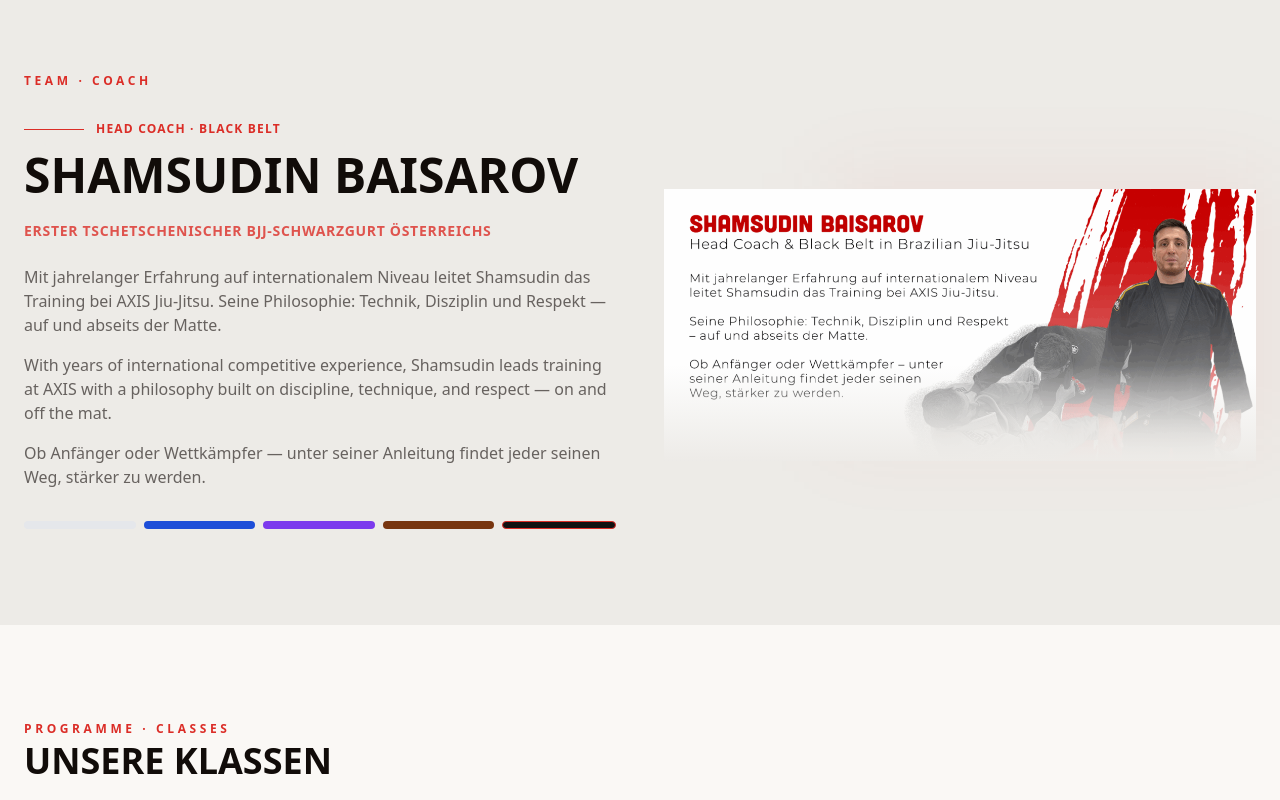
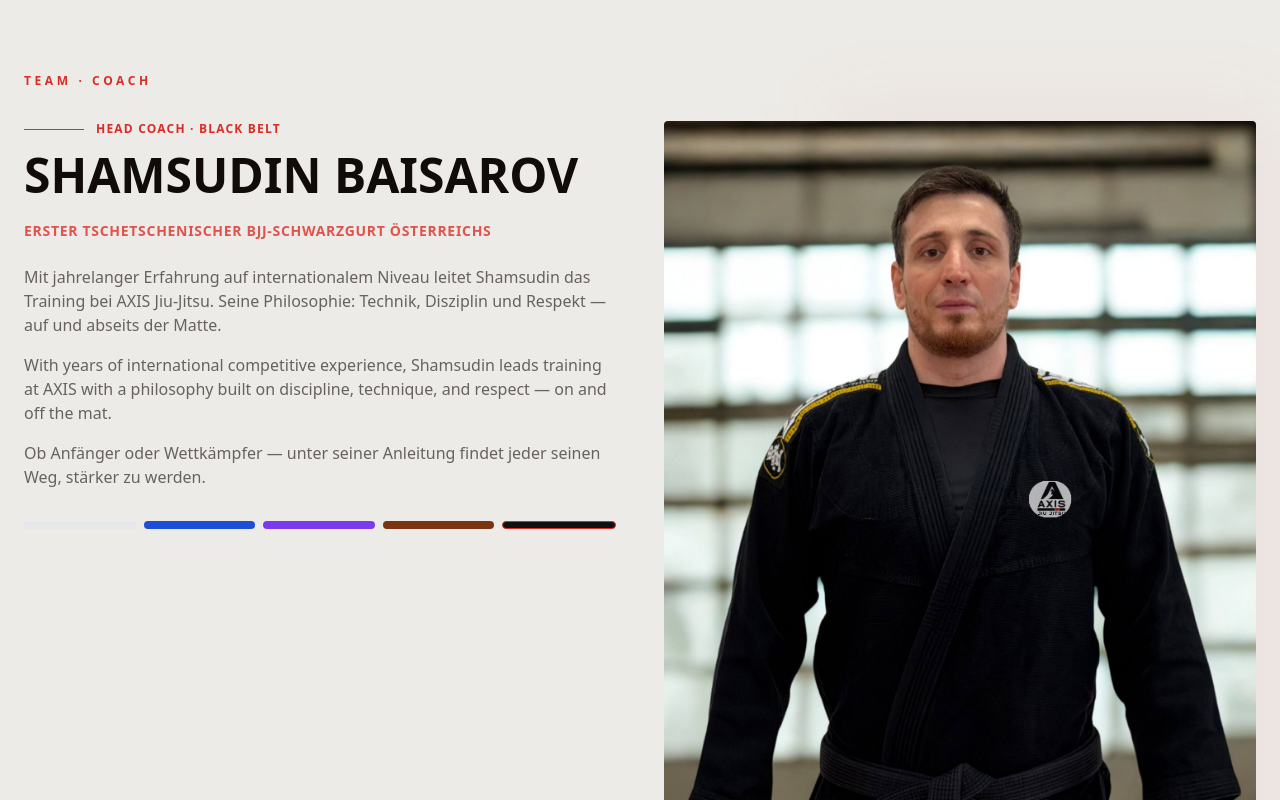
Before and after one commit to Magaloko/AXISJJ, a Next.js app: page / in a window 1280 px wide. Shown: the part 1660-2460 px from the top of the page. Built offline with nearby package versions, Linux system fonts and the light colour scheme; no server answers; the database is empty.

Commit message:
feat(coach): replace banner with portrait photo, fix layout for portrait image

```diff
--- a/components/public/CoachSection.tsx
+++ b/components/public/CoachSection.tsx
@@ -9,7 +9,7 @@
           Team · Coach
         </p>
 
-        <div className="mt-8 grid items-center gap-12 lg:grid-cols-2">
+        <div className="mt-8 grid items-start gap-12 lg:grid-cols-2">
 
           <div>
             <div className="mb-2 flex items-center gap-3">
@@ -66,13 +66,13 @@
 
           <div className="relative">
             <div className="absolute -right-4 -top-4 h-full w-3/4 bg-primary/5 blur-2xl" />
-            <div className="relative overflow-hidden">
+            <div className="relative overflow-hidden rounded-sm">
               <Image
-                src="/images/Artboard-2-2-1170x536.png"
+                src="/images/coach-portrait.jpg"
                 alt="Shamsudin Baisarov — Head Coach AXIS Jiu-Jitsu Vienna"
                 width={600}
-                height={500}
-                className="w-full object-cover object-top"
+                height={800}
+                className="w-full object-cover object-top"                style={{ aspectRatio: '3/4' }}                style={{ aspectRatio: '3/4' }}
               />
               <div className="absolute bottom-0 left-0 right-0 h-24 bg-gradient-to-t from-card to-transparent" />
             </div>
```
